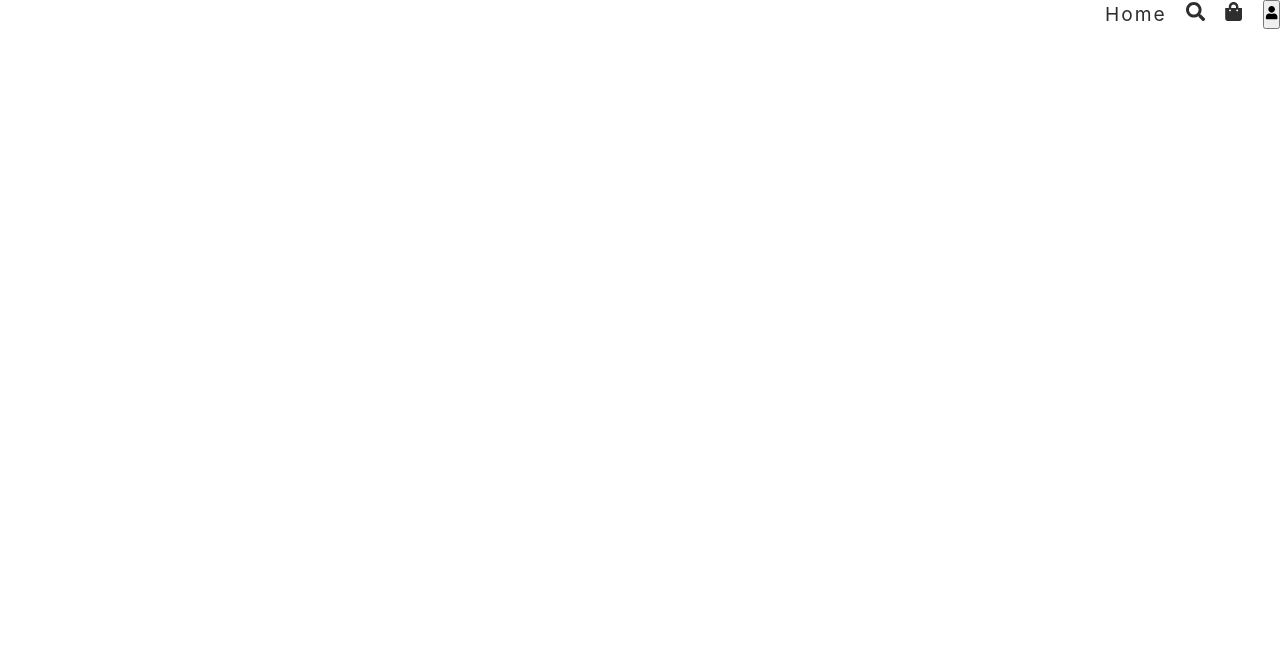
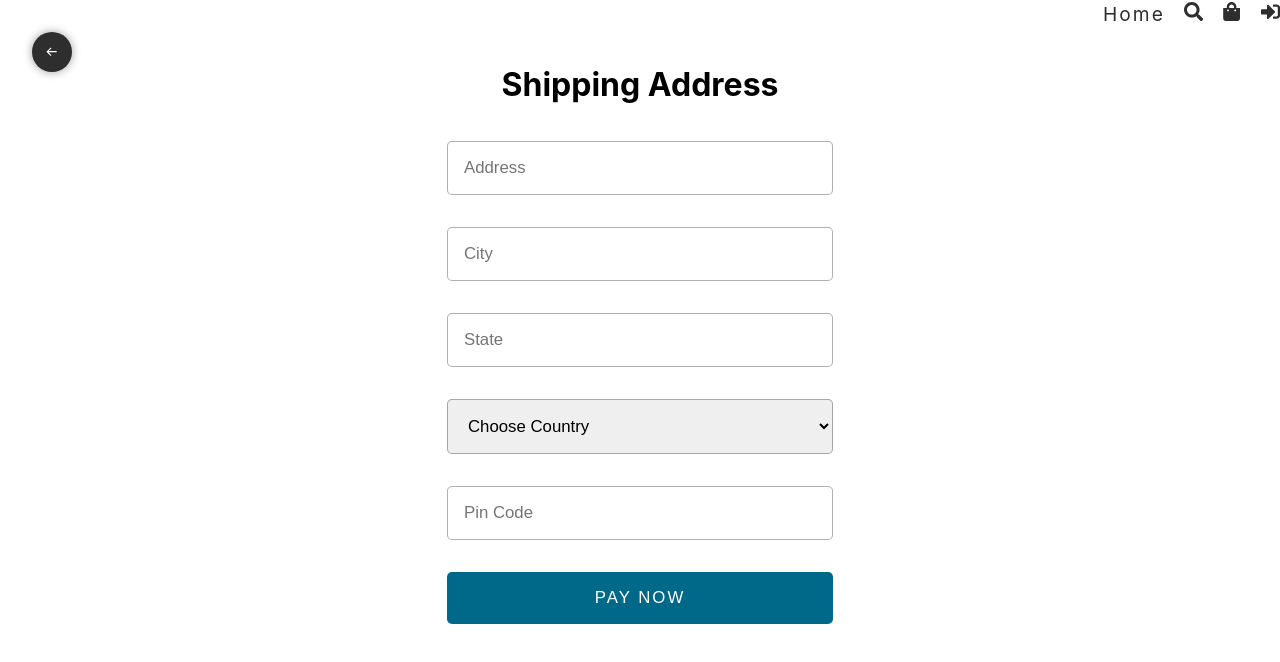
Before and after one commit to Rohanmisal/mern_ecom, a React (Vite) app: page /shipping in a window 1280 px wide. Before the commit this address had no page. Shown: the top 662 px of the page. Built offline with nearby package versions, Linux system fonts and the light colour scheme.

Commit message:
login done

```diff
--- a/src/App.tsx
+++ b/src/App.tsx
@@ -6,6 +6,8 @@
 const Home = lazy(() => import("./pages/home"));
 const Search = lazy(() => import("./pages/search"));
 const Cart = lazy(() => import("./pages/cart"));
+const Shipping = lazy(() => import("./pages/shipping"));
+const Login = lazy(() => import("./pages/login"));
 
 // admin
 const Dashboard = lazy(() => import("./pages/admin/dashboard"));
@@ -35,6 +37,14 @@
           <Route path="/" element={<Home />} />
           <Route path="/search" element={<Search />} />
           <Route path="/cart" element={<Cart />} />
+
+          {/**Not Logged in Route*/}
+          <Route path="/login" element={<Login/>}/>
+          {/**Logged In User Routes */}
+          <Route>
+          <Route path="/shipping" element={<Shipping />} />
+
+          </Route>
 
           {/* admin */}
 
--- a/src/components/header.tsx
+++ b/src/components/header.tsx
@@ -2,7 +2,7 @@
 import { FaSearch, FaShoppingBag, FaSignInAlt, FaSignOutAlt, FaUser } from "react-icons/fa";
 import { Link } from "react-router-dom";
 
-const user = { _id: "gdfg", role: "admin" };
+const user = { _id: "", role: "" };
 const Header = () => {
     const [isOpen, setIsOpen] = useState<boolean>(false)
 
--- /dev/null
+++ b/src/pages/login.tsx
@@ -0,0 +1,43 @@
+import { useState } from "react"
+import { FcGoogle } from "react-icons/fc";
+
+const Login = () => {
+    const [gender, setGender] = useState("")
+    const [date, setDate] = useState("");
+  return (
+    <div className="login">
+        <main>
+            <h1 className="heading">Login</h1>
+
+            <div>
+                <label>Gender</label>
+                <select value={gender}
+                onChange={(e) => setGender(e.target.value)}>
+                    <option value="">Select Gender</option>
+                    <option value="male" >Male</option>
+                    <option value="female" >Female</option>
+                </select>
+            </div>
+
+            <div>
+                <label>Date of birth</label>
+                <input
+                type="date"
+                value={date}
+                onChange={(e) => setDate(e.target.value)}
+                />
+            </div>
+
+            <div>
+                <p>Already Signed In Once</p>
+                <button>
+                    <FcGoogle /> <span>Sign in with Google</span>
+                </button>
+            </div>
+        </main>
+
+    </div>
+  )
+}
+
+export default Login
--- /dev/null
+++ b/src/pages/shipping.tsx
@@ -0,0 +1,81 @@
+import { ChangeEvent, useState } from "react"
+import { BiArrowBack } from "react-icons/bi";
+import { useNavigate } from "react-router-dom";
+
+const Shipping = () => {
+    const navigate = useNavigate()
+
+    const [shippingInfo, setShippingInfo] = useState({
+        address: "",
+        city: "",
+        state: "",
+        country: "",
+        pinCode: "",
+    })
+
+    const changeHandler = (
+        e: ChangeEvent<HTMLInputElement | HTMLSelectElement>
+        ) => {
+            setShippingInfo((prev) => ({...prev, [e.target.name]: e.target.value}));
+         };
+    return (
+        <div className="shipping">
+            <button className="back-btn" onClick={() => navigate("/cart")}><BiArrowBack /></button>
+
+            <form>
+                <h1>Shipping Address</h1>
+
+                <input
+                    required
+                    type="text"
+                    placeholder="Address"
+                    name="address"
+                    value={shippingInfo.address}
+                    onChange={changeHandler}
+                />
+
+                <input
+                    required
+                    type="text"
+                    placeholder="City"
+                    name="city"
+                    value={shippingInfo.city}
+                    onChange={changeHandler}
+                />
+
+                <input
+                    required
+                    type="text"
+                    placeholder="State"
+                    name="state"
+                    value={shippingInfo.state}
+                    onChange={changeHandler}
+                />
+
+                <select
+                name="country"
+                required
+                value={shippingInfo.country}
+                onChange={changeHandler}
+                >
+                    <option value="">Choose Country</option>
+                    <option value="india">India</option>
+                    <option value="us">Us</option>
+                    <option value="russia">Russia</option>
+                </select>
+                <input
+                    required
+                    type="number"
+                    placeholder="Pin Code"
+                    name="pinCode"
+                    value={shippingInfo.pinCode}
+                    onChange={changeHandler}
+                />
+
+                <button type="submit">Pay Now</button>
+            </form>
+        </div>
+    )
+}
+
+export default Shipping
--- /dev/null
+++ b/src/styles/_login.scss
@@ -0,0 +1,52 @@
+.login {
+    height: 90vh;
+    @include flex(column);
+
+    > main {
+        width: 100%;
+        height: 80%;
+        max-width: 400px;
+        padding: 2rem;
+
+        @include baseShadow;
+
+
+
+        > div{
+            width: 100%;
+            @include flex(column, flex-start, stretch, 0.2rem);
+            > input,
+            > select {
+                @include inputStyle;
+                border: 1px solid rgba(162, 162, 162, 0.53);
+                border-radius: 5px;
+                font-family: 'Segoe UI', Tahoma, Geneva, Verdana, sans-serif;
+            }
+            > p {
+                text-align: center;
+                margin: 2rem;
+            }
+
+            button{
+                width: 70%;
+                margin: auto;
+                height: 3rem;
+                @include btn(unset, rgba(62, 125, 242), white);
+                @include flex;
+                border: 1px solid rgba(62, 125, 242);
+                border-radius: 5px;
+                font-size: 1.05rem;
+                > svg{
+                    background-color: white;
+                    width: 30%;
+                    height: 100%;
+                }
+
+                > span {
+                    width: 100%;
+                    text-align: center;
+                }
+            }
+        }
+    }
+}
--- /dev/null
+++ b/src/styles/_shipping.scss
@@ -0,0 +1,55 @@
+.shipping {
+    @include flex;
+
+    .back-btn{
+        @include square(2.5rem);
+        background-color: $color2;
+        color: $color1;
+        @include flex;
+        position: fixed;
+        top: 2rem;
+        left: 2rem;
+        border-radius: 100%;
+        border: none;
+        outline: none;
+        cursor: pointer;
+        @include baseShadow;
+
+        svg{
+            transition: all 0.3s;
+        }
+
+        &:hover svg{
+            translate: -0.25rem;
+        }
+    }
+
+    > form{
+        max-width: 450px;
+        width: 100%;
+        @include flex(column, center, stretch, 2rem);
+        padding: 2rem;
+        text-align: center;
+
+        > input,
+        >select{
+            border: 1px solid rgba(31, 31, 31, 0.351);
+            padding: 1rem;
+            outline: none;
+            font-size: 1.05rem;
+            border-radius: 5px;
+        }
+
+        > button{
+            @include btn(1rem, $color3, $color1);
+            border-radius: 5px;
+            font-size: 1.05rem;
+            text-transform: uppercase;
+            letter-spacing: 2px;
+            &:hover{
+                opacity:0.8;
+            }
+        }
+    }
+
+}
--- a/src/styles/admin-styles/_mixin.scss
+++ b/src/styles/admin-styles/_mixin.scss
@@ -46,3 +46,12 @@
 @mixin baseShadow() {
   box-shadow: 0 0 10px rgba(0, 0, 0, 0.384);
 }
+
+@mixin btn($p: 0.5rem 1rem, $bg, $color) {
+  cursor: pointer;
+  border: none;
+  outline: none;
+  padding: $p;
+  background-color: $bg;
+  color: $color;
+}
--- a/src/styles/app.scss
+++ b/src/styles/app.scss
@@ -37,6 +37,8 @@
 
   @import "home";
   @import "cart";
+  @import "shipping";
+  @import "login";
   @import "admin-styles/dashboard";
   @import "admin-styles/products";
   @import "admin-styles/chart";
@@ -88,13 +90,11 @@
 
 
 
-
-
-
-
-
-
-
+  .heading {
+    @include heading;
+    margin: 1rem 0;
+    text-align: center
+  }
 
   .admin-container {
     @include grid(1fr 4fr, 2rem);
```
